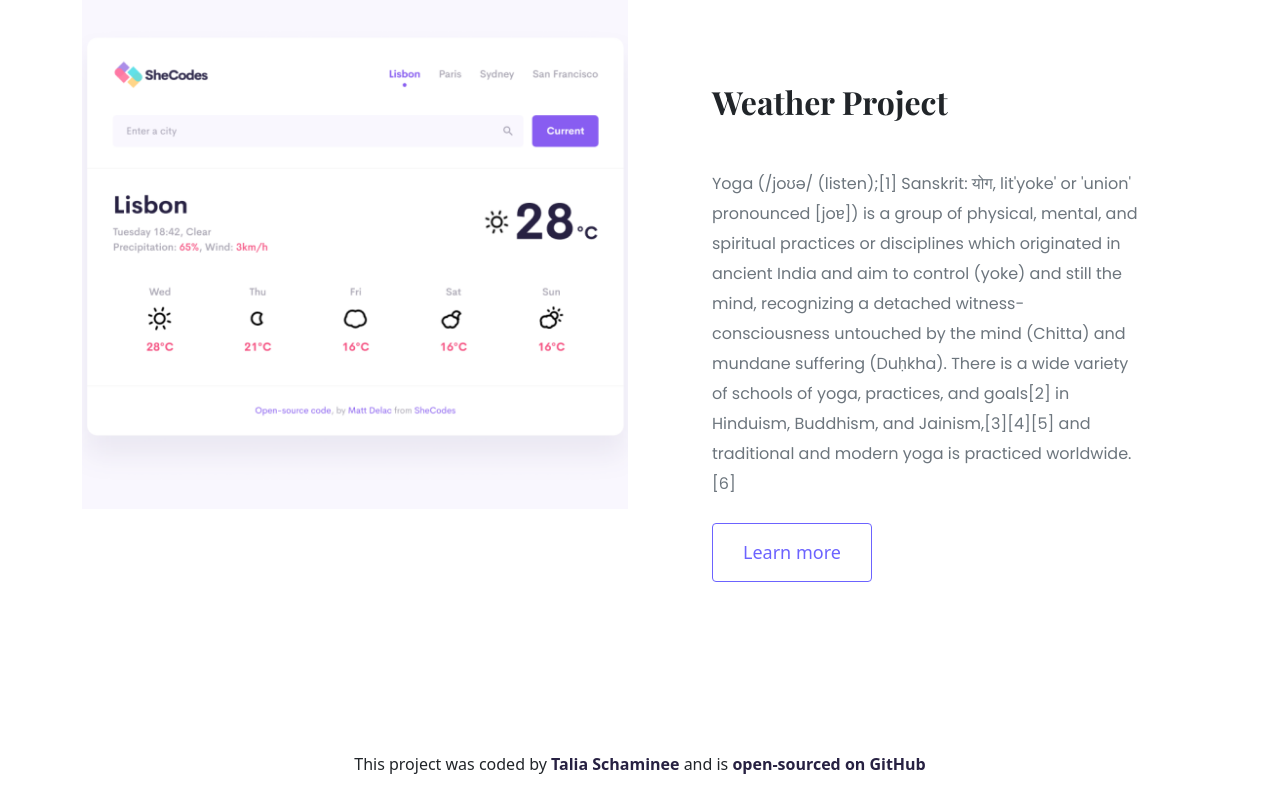
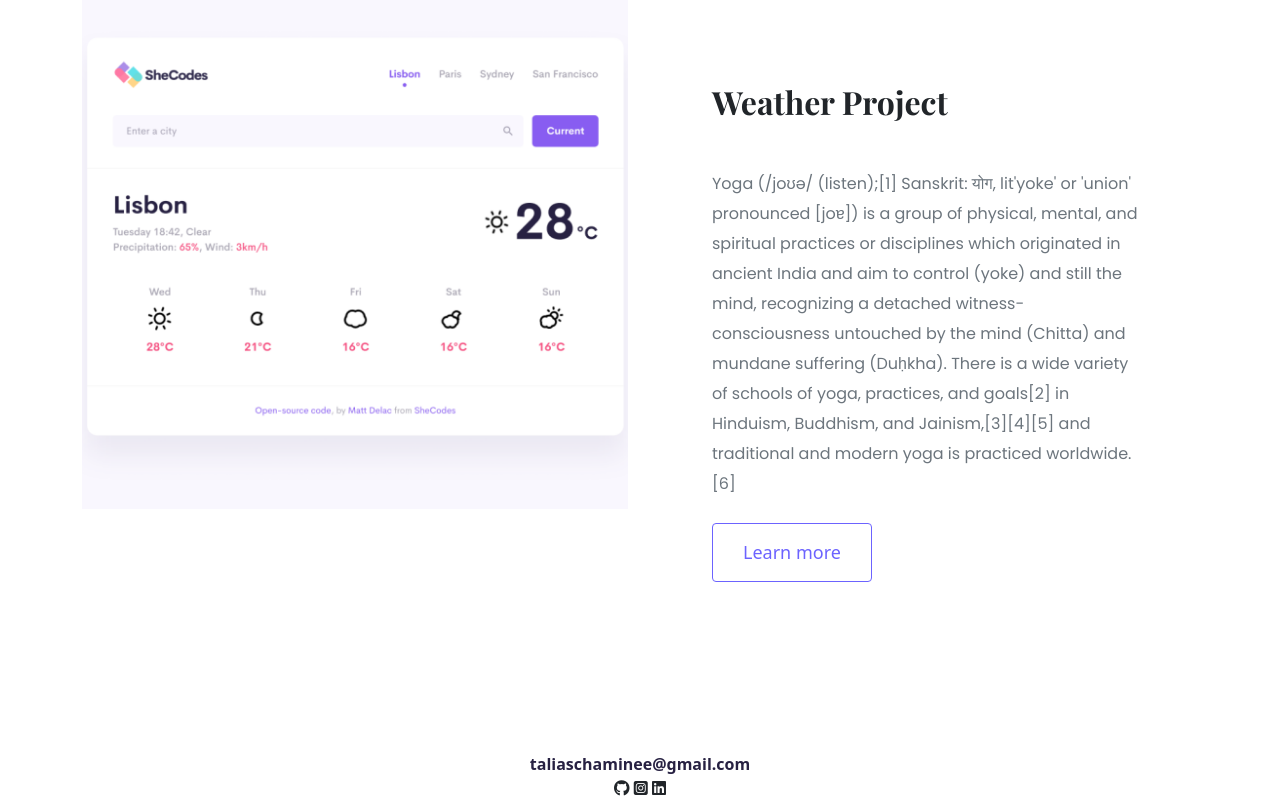
Before and after one commit to TaliaSchaminee/Talia-portfolio, a plain HTML site: page index.html in a window 1280 px wide. Shown: the part 2400-3200 px from the top of the page. Before the commit the page ends 3176 px from the top, so only its background shows below. Drawn offline with nearby package versions, Linux system fonts and the light colour scheme; a web font is replaced by a local one.

Commit message:
Update index.html

```diff
--- a/index.html
+++ b/index.html
@@ -144,15 +144,22 @@
           </div>
         </div>
       </div>
+      <footer>
+
+        <a href="mailto:taliaschaminee@gmail.com" class="email-link"> taliaschaminee@gmail.com</a>
+<div class="social-links">
+        <i class="fa-brands fa-github"></i>
+        <i class="fa-brands fa-square-instagram"></i>
+        <i class="fa-brands fa-linkedin"></i>
+        </div>
+
+
+        <a href="https://www.linkedin.com/in/talia-schaminee-a19024248/">
+
+
+        <a href="https://github.com/TaliaSchaminee">
+        </a>
+     </footer>
     </div>
-
-    <footer>
-      This project was coded by
-      <a href="https://www.linkedin.com/in/talia-schaminee-a19024248/">
-        Talia Schaminee</a
-      >
-      and is
-      <a href="https://github.com/TaliaSchaminee"> open-sourced on GitHub</a>
-    </footer>
   </body>
 </html>
```
